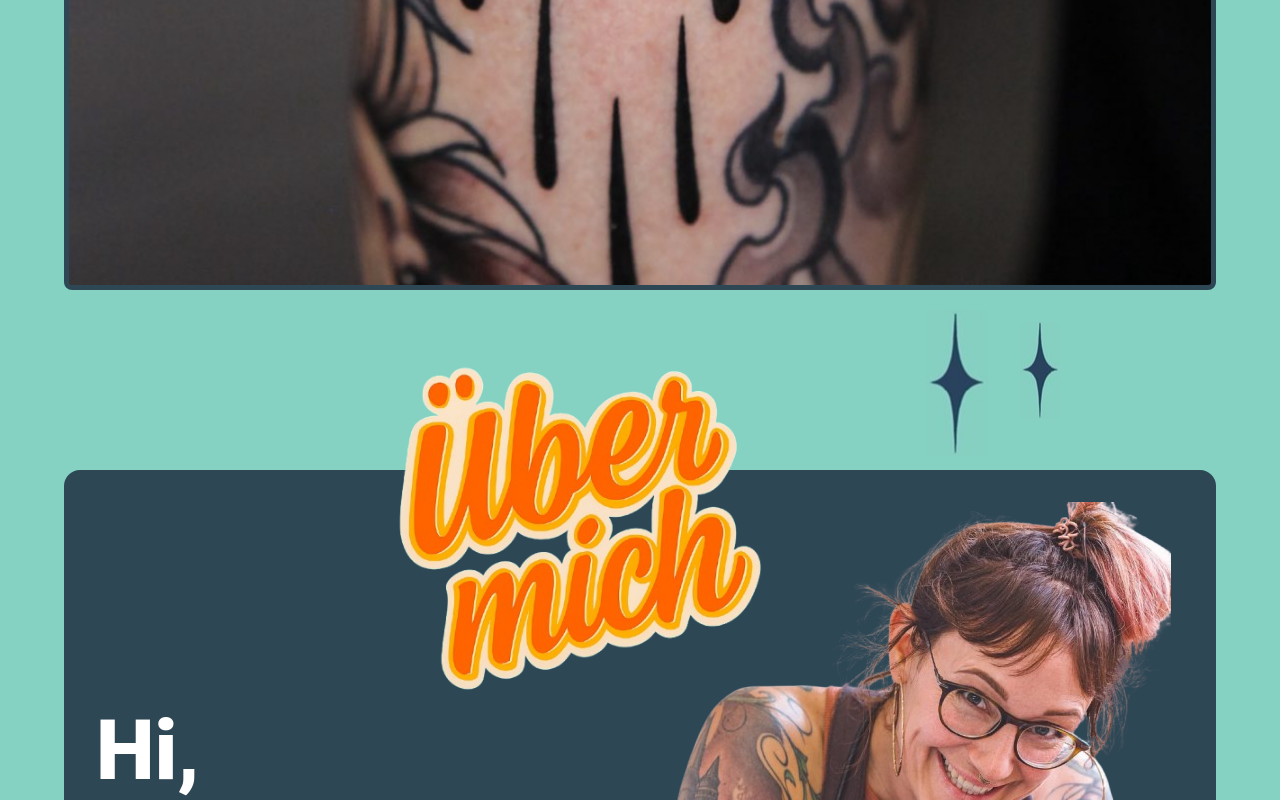
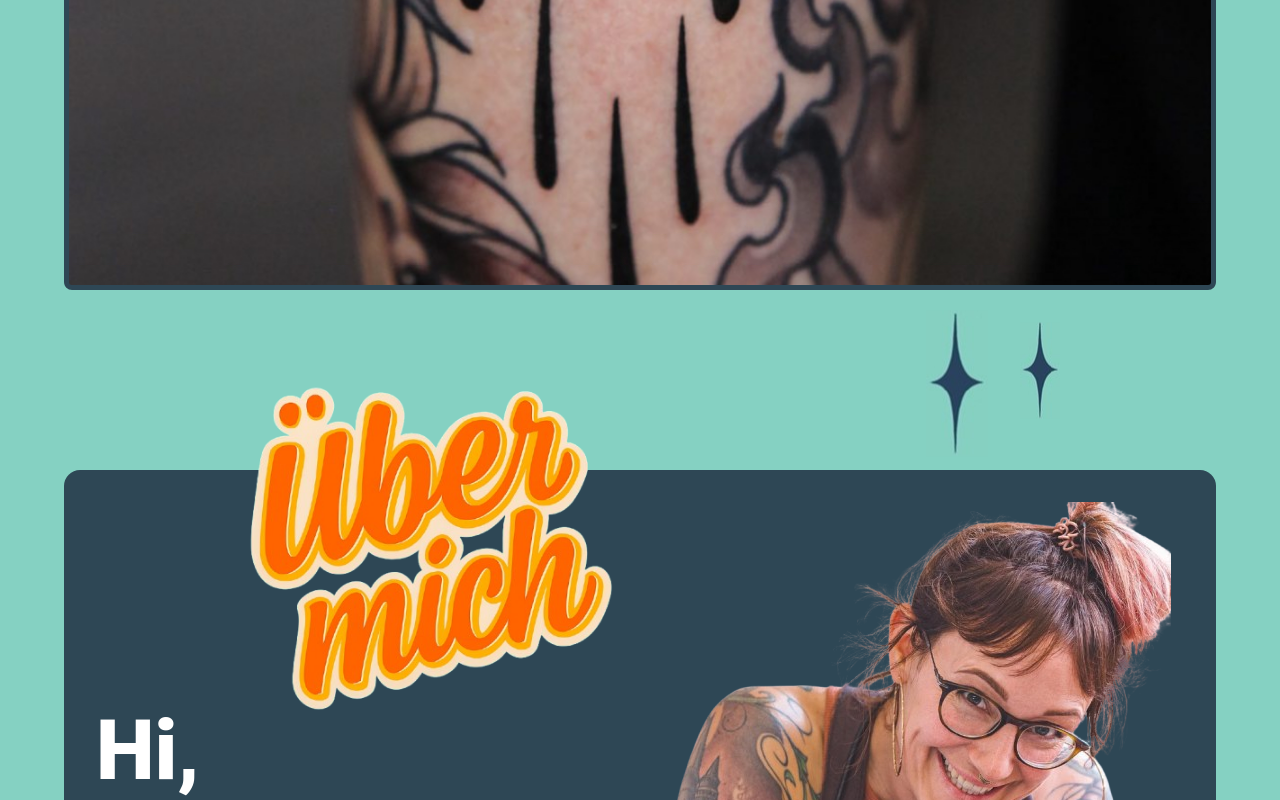
Before and after one commit to maximilianZenke/NadjaMaeTattoo, a React (Create React App) app: page / in a window 1280 px wide. Shown: the part 1240-2040 px from the top of the page. Built offline with nearby package versions, Linux system fonts and the light colour scheme.

Commit message:
fix styling for mobile view_2

```diff
--- a/src/components/AboutMe/AboutMe.css
+++ b/src/components/AboutMe/AboutMe.css
@@ -17,8 +17,8 @@
 
 .aboutme-heading {
   position: absolute;
-  top: -170px;
-  left: 45%;
+  top: -150px;
+  left: 32%;
   transform: translateX(-50%);
   height: 450px;
   z-index: 2;
```
